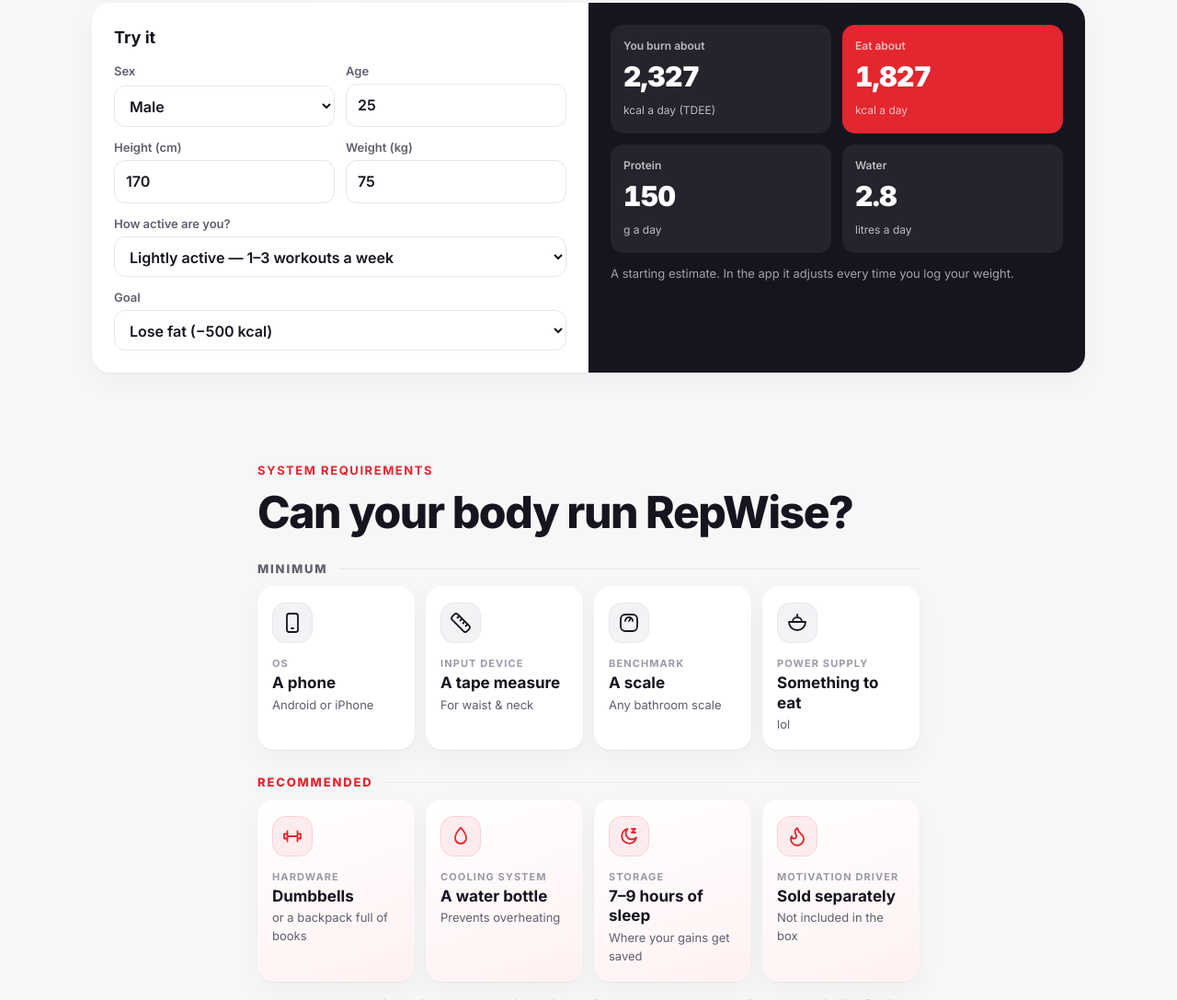
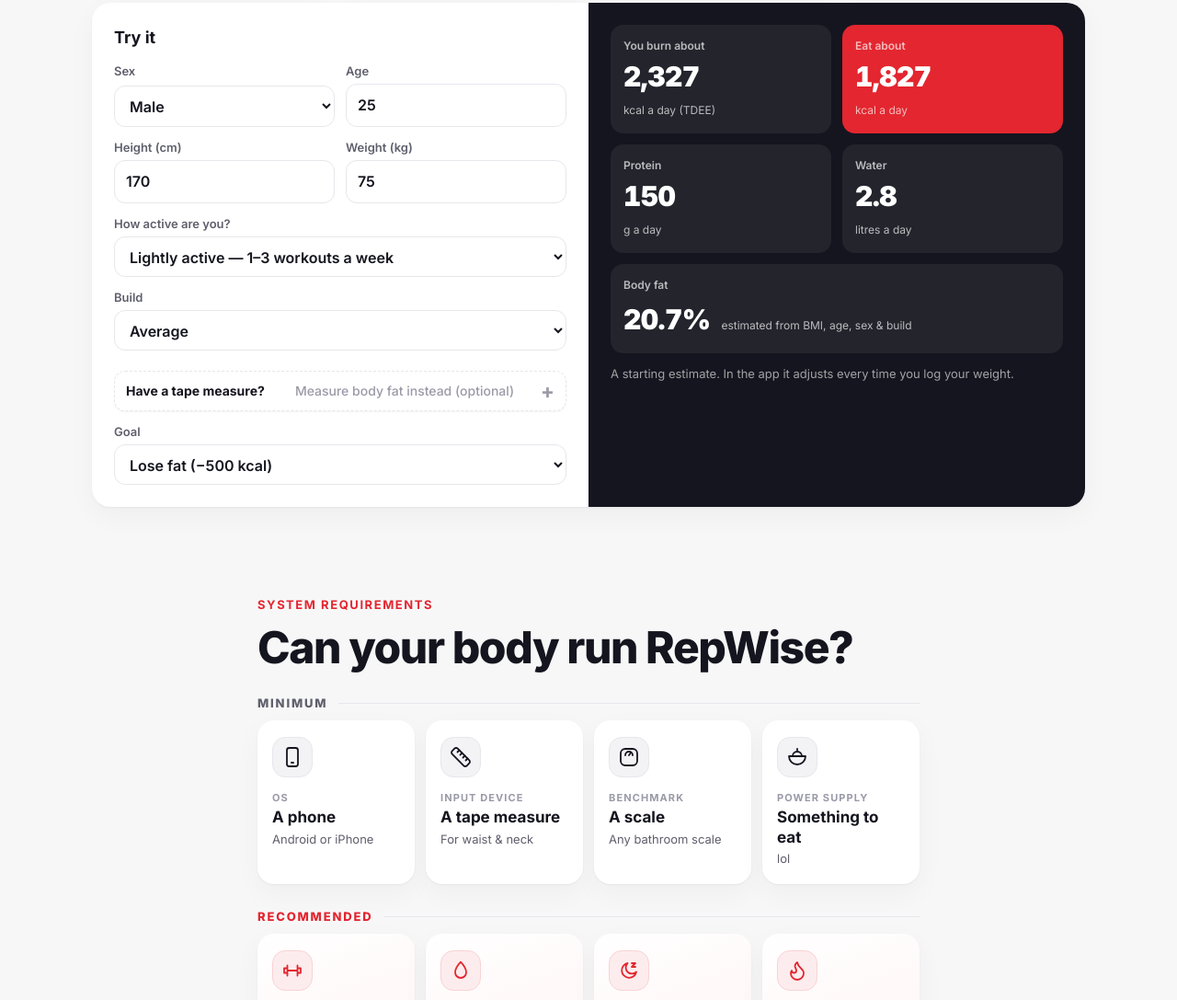
Before and after one commit to Charles494-prog/RepWise-Landing-Page, a plain HTML site: page index.html in a window 1280 px wide. Shown: the part 5426-6513 px from the top of the page at 92% size. Drawn offline with Linux system fonts and the light colour scheme.

Commit message:
Website: body fat % in the calculator (BMI estimate by build, or US Navy tape method)
Co-Authored-By: Claude Opus 5.5 <noreply@anthropic.com>

```diff
--- a/index.html
+++ b/index.html
@@ -150,6 +150,14 @@
             <label>Weight (kg)<input id="c-w" type="number" inputmode="decimal" value="75" min="30" max="250"></label>
           </div>
           <label>How active are you?<select id="c-act"><option value="1.2">Not active — desk job</option><option value="1.375" selected>Lightly active — 1–3 workouts a week</option><option value="1.55">Active — 3–5 workouts a week</option><option value="1.725">Very active — 6–7 workouts a week</option></select></label>
+          <label>Build<select id="c-build"><option value="lean">Lean — visible abs</option><option value="athletic">Athletic</option><option value="average" selected>Average</option><option value="soft">A bit soft</option><option value="heavy">Heavy</option></select></label>
+          <details class="calc-tape"><summary>Have a tape measure? <span>Measure body fat instead (optional)</span></summary>
+            <div class="calc-row3">
+              <label>Waist (cm)<input id="c-waist" type="number" inputmode="decimal" placeholder="at navel" min="40" max="200"></label>
+              <label>Neck (cm)<input id="c-neck" type="number" inputmode="decimal" placeholder="below Adam's apple" min="20" max="70"></label>
+              <label id="c-hip-l">Hips (cm)<input id="c-hip" type="number" inputmode="decimal" placeholder="widest point" min="50" max="200"></label>
+            </div>
+          </details>
           <label>Goal<select id="c-goal"><option value="cut">Lose fat (−500 kcal)</option><option value="maintain">Stay the same</option><option value="bulk">Build muscle (+300 kcal)</option></select></label>
         </div>
         <div class="calc-out">
@@ -157,6 +165,7 @@
           <div class="hi"><small>Eat about</small><b id="o-kcal">—</b><span>kcal a day</span></div>
           <div><small>Protein</small><b id="o-p">—</b><span>g a day</span></div>
           <div><small>Water</small><b id="o-w">—</b><span>litres a day</span></div>
+          <div class="bf"><small>Body fat</small><b id="o-bf">—</b><span id="o-bfm">estimated from BMI, age, sex &amp; build</span></div>
           <p class="calc-note">A starting estimate. In the app it adjusts every time you log your weight.</p>
         </div>
       </div>
--- a/main.js
+++ b/main.js
@@ -33,7 +33,18 @@
     const f = n => Math.round(n).toLocaleString();
     $c('o-tdee').textContent = f(tdee); $c('o-kcal').textContent = f(Math.max(1200, kcal)); $c('o-p').textContent = f(w * (goal === 'bulk' ? 1.8 : 2));
     $c('o-w').textContent = (Math.round(w * 35 / 250) * 250 / 1000).toFixed(1);
+    // Body fat — same as the app: US Navy tape method when waist + neck (+ hips for women) are given, else BMI estimate adjusted for build.
+    const waist = +$c('c-waist').value, neck = +$c('c-neck').value, hip = +$c('c-hip').value, l = Math.log10;
+    $c('c-hip-l').hidden = sex === 'm';
+    let bf = null, how = 'estimated from BMI, age, sex & build';
+    if (waist > neck && neck > 0 && (sex === 'm' || hip > 0)) {
+      bf = sex === 'm' ? 495 / (1.0324 - 0.19077 * l(waist - neck) + 0.15456 * l(h)) - 450 : 495 / (1.29579 - 0.35004 * l(waist + hip - neck) + 0.221 * l(h)) - 450;
+      how = 'measured — US Navy tape method (±3%)';
+      if (!(bf >= 3 && bf <= 65)) { bf = null; how = 'those measurements don’t add up — showing the estimate'; }
+    }
+    if (bf === null) bf = Math.max(4, 1.2 * (w / Math.pow(h / 100, 2)) + 0.23 * age - 10.8 * (sex === 'm' ? 1 : 0) - 5.4 + ({ lean: -4, athletic: -2, average: 0, soft: 3, heavy: 6 })[$c('c-build').value]);
+    $c('o-bf').textContent = bf.toFixed(1) + '%'; $c('o-bfm').textContent = how;
   }
-  ['c-sex', 'c-age', 'c-h', 'c-w', 'c-act', 'c-goal'].forEach(id => { const el = $c(id); if (el) { el.addEventListener('input', calc); el.addEventListener('change', calc); } });
+  ['c-sex', 'c-age', 'c-h', 'c-w', 'c-act', 'c-goal', 'c-build', 'c-waist', 'c-neck', 'c-hip'].forEach(id => { const el = $c(id); if (el) { el.addEventListener('input', calc); el.addEventListener('change', calc); } });
   if ($c('calc')) calc();
 })();
--- a/styles.css
+++ b/styles.css
@@ -195,3 +195,11 @@ details p{color:var(--ink-2);margin-top:10px}
 @media (max-width:480px){.calc-out b{font-size:24px}}
 
 .rq-ic svg,.num-ic svg{width:24px;height:24px;fill:none;stroke:currentColor;stroke-width:1.8;stroke-linecap:round;stroke-linejoin:round}
+
+/* calculator: body fat */
+.calc-out div.bf{grid-column:1/-1;display:flex;flex-wrap:wrap;align-items:baseline;gap:4px 12px}.calc-out div.bf small{width:100%}
+.calc-tape{border:1.5px dashed var(--line);border-radius:12px;padding:10px 12px}
+.calc-tape summary{cursor:pointer;font-size:14px;font-weight:700;color:var(--ink)}.calc-tape summary span{font-weight:500;color:var(--ink-3);margin-left:4px}
+.calc-row3{display:grid;grid-template-columns:repeat(3,1fr);gap:10px;margin-top:10px}
+.calc-row3 input::placeholder{font-size:12px;font-weight:500}
+@media (max-width:480px){.calc-row3{grid-template-columns:1fr}}
```
